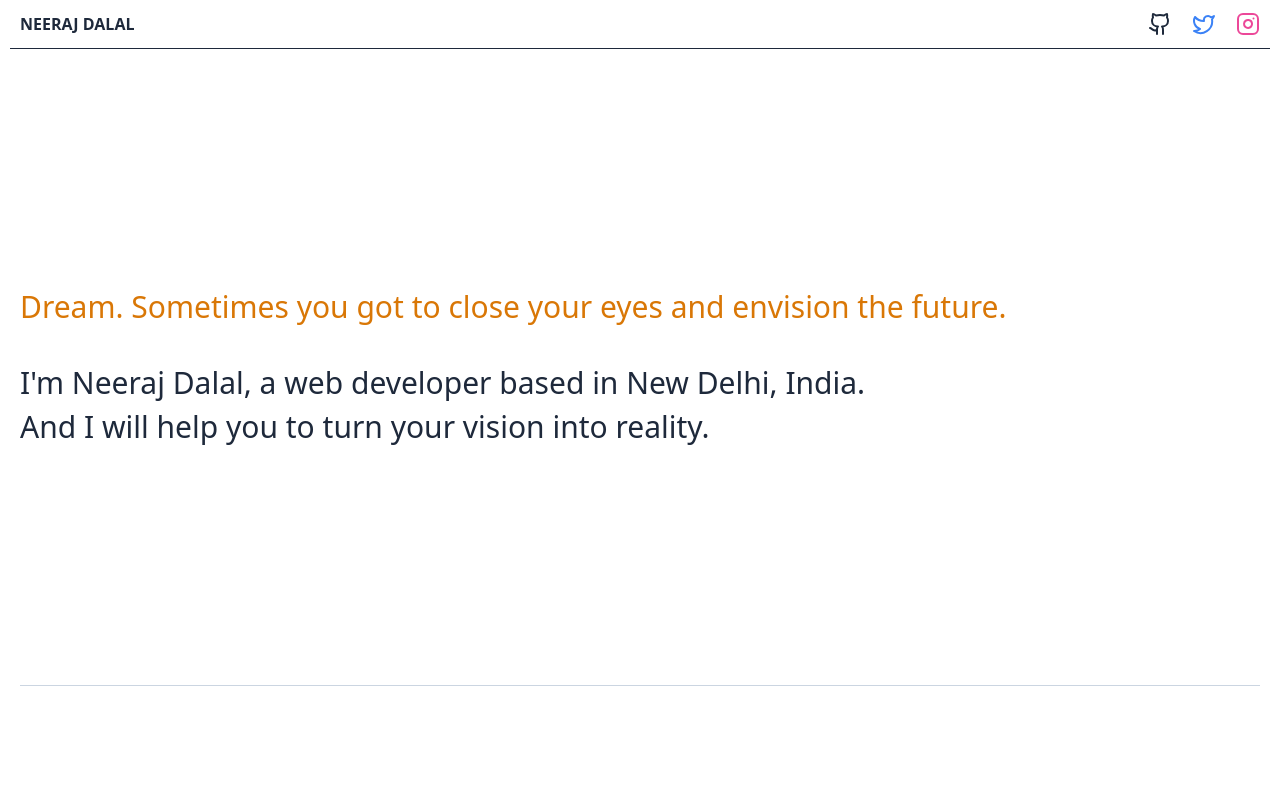
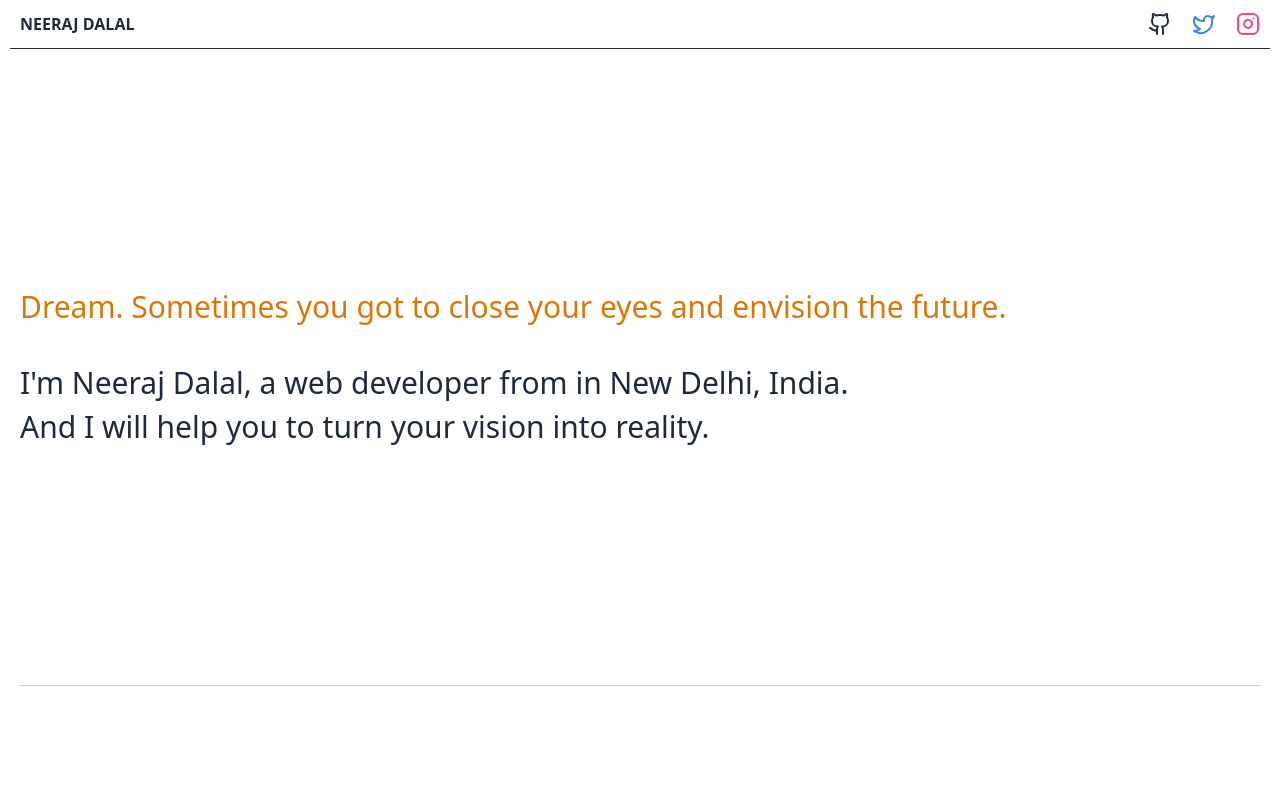
Before and after one commit to nrjdalal/v0.nrjdalal.com, a Next.js app: page / in a window 1280 px wide. Shown: the top 800 px of the page. Built offline with nearby package versions, Linux system fonts and the light colour scheme.

Commit message:
bookmark+

```diff
--- a/src/app/(mdx)/layout.tsx
+++ b/src/app/(mdx)/layout.tsx
@@ -24,7 +24,7 @@ export default function MdxLayout({ children }: { children: React.ReactNode }) {
       <div className="mx-2.5 border-t border-slate-800 px-2.5 pt-10 font-medium" />
 
       <div className="flex justify-center">
-        <article className="prose w-full max-w-screen-md px-5 pb-20 pt-10 prose-a:font-normal prose-a:no-underline">
+        <article className="prose w-full max-w-screen-md px-5 pb-20 pt-10 prose-a:font-normal prose-a:no-underline prose-blockquote:text-blue-600">
           <div className="flex items-center justify-between">
             <div className="flex items-center gap-5">
               <Link
--- a/src/app/page.tsx
+++ b/src/app/page.tsx
@@ -16,7 +16,7 @@ const Page = () => {
         </p>
 
         <p className="pt-10 text-2xl md:text-3xl">
-          I&apos;m Neeraj Dalal, a web developer based in New Delhi, India.
+          I&apos;m Neeraj Dalal, a web developer from in New Delhi, India.
         </p>
 
         <p className="pt-2 text-2xl md:text-3xl">
```
